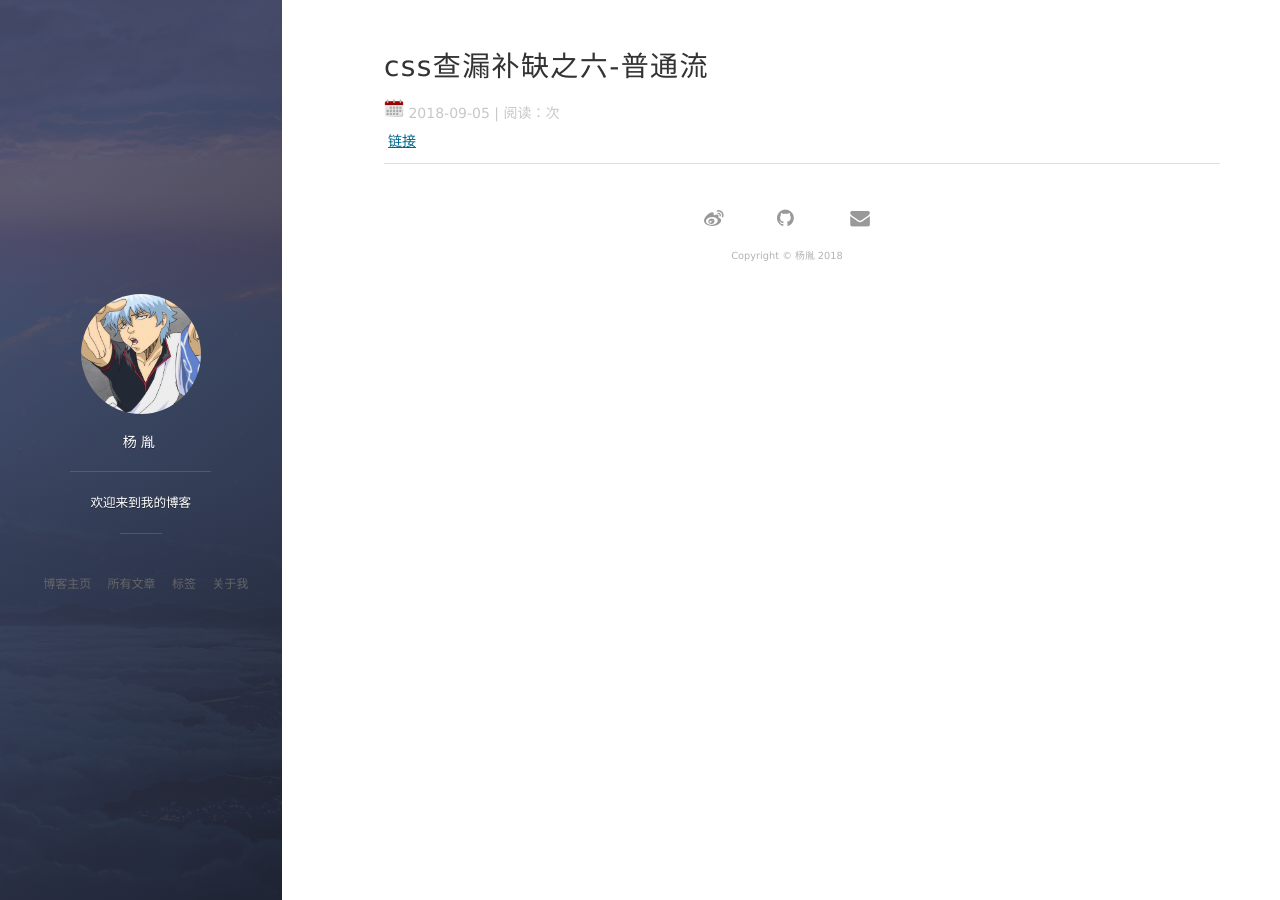
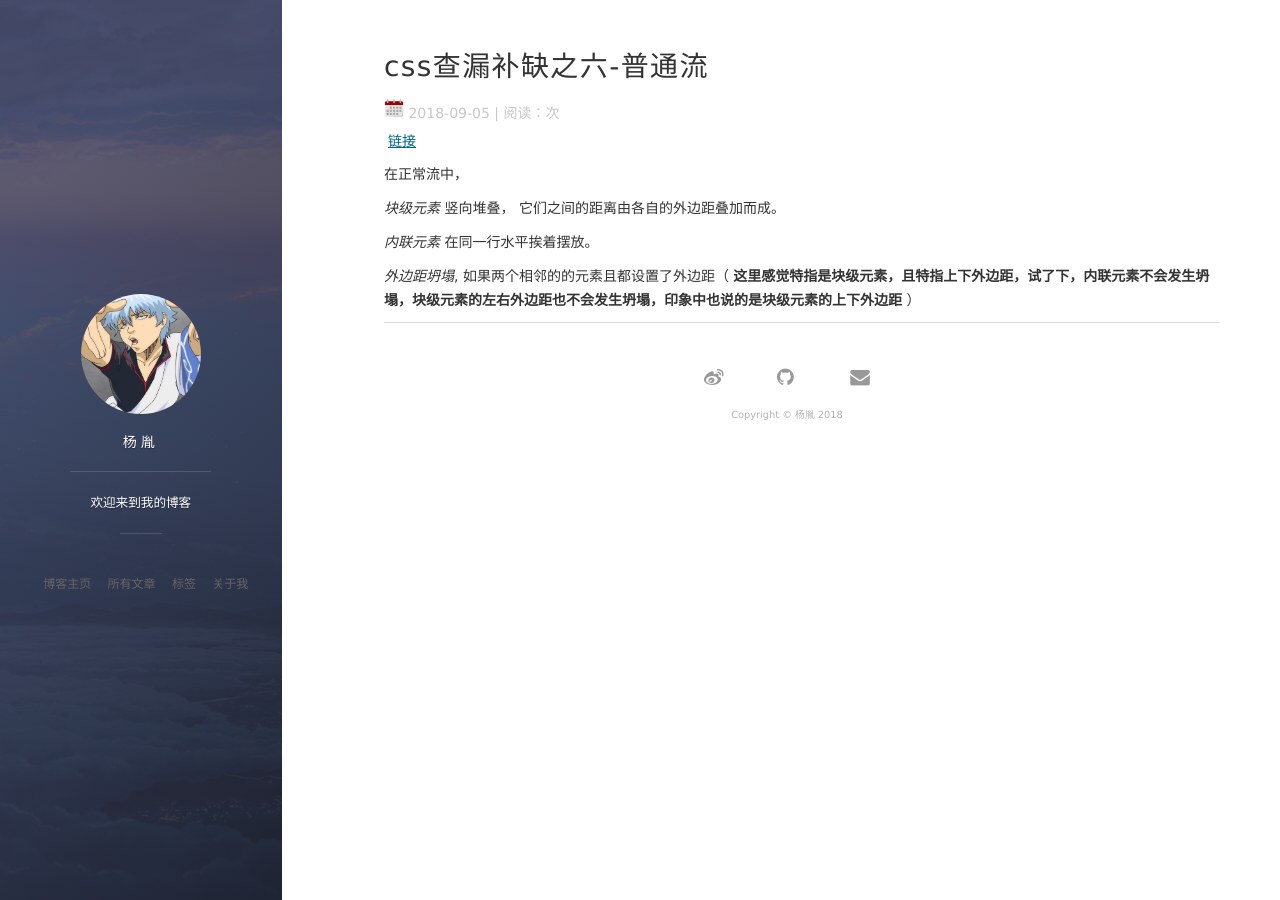
Before and after one commit to ginnko/old-blog, a Jekyll site: the page built from _posts/2018-09-05-css查漏补缺之六-normal-flow.md, in a window 1280 px wide. Built offline with Jekyll 4.4.1, drawn with Linux system fonts in a browser that asks for light colours; nearby versions of some CDN libraries; comment, search, counter and statistics services are not loaded.

Commit message:
finish normal flow

```diff
--- a/_posts/2018-09-05-css查漏补缺之六-normal-flow.md
+++ b/_posts/2018-09-05-css查漏补缺之六-normal-flow.md
@@ -6,3 +6,11 @@ tag: css
 ---
 
 [链接](https://developer.mozilla.org/en-US/docs/Learn/CSS/CSS_layout/Normal_Flow)
+
+在正常流中，
+
+*块级元素* 竖向堆叠， 它们之间的距离由各自的外边距叠加而成。
+
+*内联元素* 在同一行水平挨着摆放。
+
+*外边距坍塌*, 如果两个相邻的的元素且都设置了外边距（ **这里感觉特指是块级元素，且特指上下外边距，试了下，内联元素不会发生坍塌，块级元素的左右外边距也不会发生坍塌，印象中也说的是块级元素的上下外边距** ）
```
